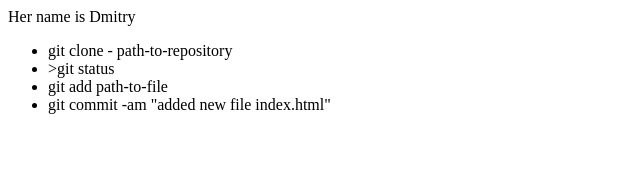
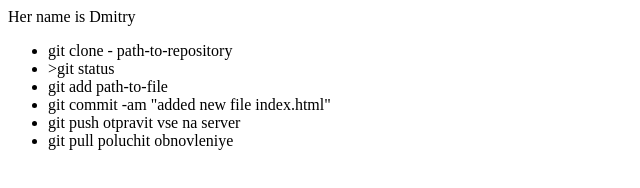
Before and after one commit to AndreyHeiko/git-lesson, a plain HTML site: page index.html in a window 1280 px wide. Shown: the whole page, without its empty margins (0-640 px from the left). Drawn offline with Linux system fonts and the light colour scheme.

Commit message:
added new file index.html

```diff
--- a/index.html
+++ b/index.html
@@ -7,4 +7,6 @@
     <li>>git status</li>
     <li>git add path-to-file</li>
     <li>git commit -am "added new file index.html"</li>
+    <li>git push otpravit vse na server</li>
+    <li>git pull poluchit obnovleniye</li>
 </ul>
```
